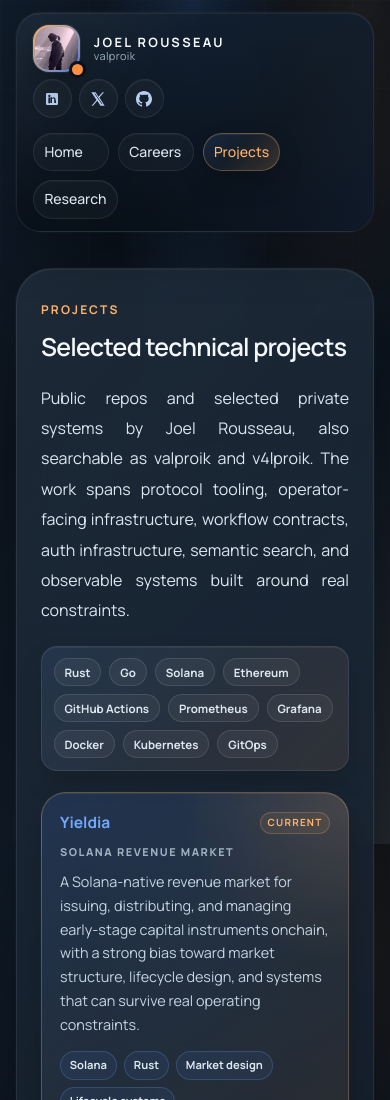
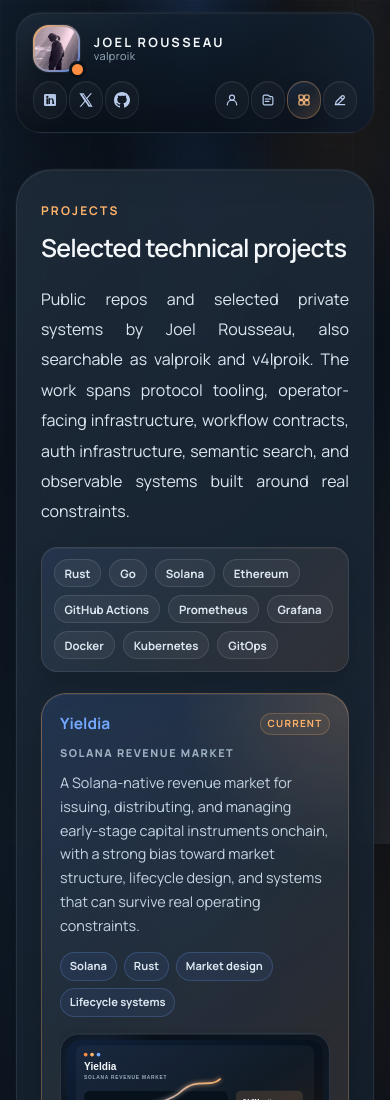
Before and after one commit to v4lproik/v4lproik.github.io, a website: page projects/index.html in a window 390 px wide. Shown: the top 1100 px of the page. Drawn offline with Linux system fonts and the light colour scheme.

Commit message:
refactor(navigation): compact mobile header

```diff
--- a/careers/index.html
+++ b/careers/index.html
@@ -37,7 +37,7 @@
       href="https://fonts.googleapis.com/css2?family=Manrope:wght@400;500;600;700;800&display=swap"
       rel="stylesheet"
     >
-    <link rel="stylesheet" href="../assets/site.css?v=20261007d">
+    <link rel="stylesheet" href="../assets/site.css?v=20261007e">
     <script type="application/ld+json">
       {
         "@context": "https://schema.org",
--- a/projects/index.html
+++ b/projects/index.html
@@ -37,7 +37,7 @@
       href="https://fonts.googleapis.com/css2?family=Manrope:wght@400;500;600;700;800&display=swap"
       rel="stylesheet"
     >
-    <link rel="stylesheet" href="../assets/site.css?v=20261007d">
+    <link rel="stylesheet" href="../assets/site.css?v=20261007e">
     <script type="application/ld+json">
       {
         "@context": "https://schema.org",
@@ -196,15 +196,43 @@
           <nav aria-label="Primary" class="site-header-nav">
             <div class="site-header-nav-row site-header-nav-row-sections">
               <a href="../index.html" class="nav-link">
+                <span class="nav-link-icon" aria-hidden="true">
+                  <svg viewBox="0 0 24 24" fill="none" stroke="currentColor" stroke-width="1.8" stroke-linecap="round" stroke-linejoin="round">
+                    <path d="M12 12.25a3.75 3.75 0 1 0 0-7.5 3.75 3.75 0 0 0 0 7.5Z"/>
+                    <path d="M5 19.25a7 7 0 0 1 14 0"/>
+                  </svg>
+                </span>
                 <span class="nav-link-label">Home</span>
               </a>
               <a href="../careers/" class="nav-link">
+                <span class="nav-link-icon" aria-hidden="true">
+                  <svg viewBox="0 0 24 24" fill="none" stroke="currentColor" stroke-width="1.8" stroke-linecap="round" stroke-linejoin="round">
+                    <path d="M4.75 6.75c0-1.1.9-2 2-2h4.7c.72 0 1.41.31 1.88.85l.34.4c.47.54 1.16.85 1.88.85h1.75c1.1 0 2 .9 2 2v8.4c0 1.1-.9 2-2 2H6.75c-1.1 0-2-.9-2-2z"/>
+                    <path d="M8 10.5h8"/>
+                    <path d="M8 14h5.5"/>
+                  </svg>
+                </span>
                 <span class="nav-link-label">Careers</span>
               </a>
               <a href="./" class="nav-link is-active" aria-current="page">
+                <span class="nav-link-icon" aria-hidden="true">
+                  <svg viewBox="0 0 24 24" fill="none" stroke="currentColor" stroke-width="1.8" stroke-linecap="round" stroke-linejoin="round">
+                    <rect x="4.5" y="4.5" width="6.5" height="6.5" rx="1.4"/>
+                    <rect x="13" y="4.5" width="6.5" height="6.5" rx="1.4"/>
+                    <rect x="4.5" y="13" width="6.5" height="6.5" rx="1.4"/>
+                    <rect x="13" y="13" width="6.5" height="6.5" rx="1.4"/>
+                  </svg>
+                </span>
                 <span class="nav-link-label">Projects</span>
               </a>
               <a href="../research/" class="nav-link">
+                <span class="nav-link-icon" aria-hidden="true">
+                  <svg viewBox="0 0 24 24" fill="none" stroke="currentColor" stroke-width="1.8" stroke-linecap="round" stroke-linejoin="round">
+                    <path d="M5.25 18.75 6 15.2a2 2 0 0 1 .54-1L14.7 6.06a2.1 2.1 0 0 1 2.98 0l.26.26a2.1 2.1 0 0 1 0 2.98l-8.15 8.15a2 2 0 0 1-1 .54z"/>
+                    <path d="M12.8 7.95 16.05 11.2"/>
+                    <path d="M5 19h14"/>
+                  </svg>
+                </span>
                 <span class="nav-link-label">Research</span>
               </a>
             </div>
--- a/styles/site.css
+++ b/styles/site.css
@@ -378,24 +378,55 @@
       height: 4.25rem;
     }
 
+    .site-header:not(.is-condensed) .site-header-inner {
+      grid-template-columns: auto minmax(0, 1fr);
+      grid-template-areas:
+        "brand brand"
+        "social pages";
+      align-items: center;
+      column-gap: 0.4rem;
+      row-gap: 0.55rem;
+    }
+
     .site-header:not(.is-condensed) .site-header-nav {
-      flex-flow: row wrap;
+      flex-flow: row nowrap;
       align-items: center;
-      gap: 0.55rem;
+      justify-self: end;
+      gap: 0.15rem;
+      width: auto;
+      margin-top: 0;
     }
 
     .site-header:not(.is-condensed) .site-header-nav-row {
       display: contents;
     }
 
-    .site-header:not(.is-condensed) .site-header-nav-row-sections .nav-link {
-      min-width: 4.75rem;
+    .site-header:not(.is-condensed) .site-header-socials {
+      align-self: center;
+      gap: 0.15rem;
     }
 
     .site-header:not(.is-condensed) .nav-link {
-      padding: 0.45rem 0.65rem;
-      gap: 0.4rem;
-      font-size: 0.875rem;
+      justify-content: center;
+      min-width: 2.1rem;
+      padding: 0.45rem;
+      gap: 0;
+    }
+
+    .site-header:not(.is-condensed) .site-header-nav .nav-link-label {
+      position: static;
+      width: auto;
+      height: auto;
+      margin: 0;
+      padding: 0;
+      overflow: hidden;
+      border: 0;
+      clip: auto;
+      clip-path: none;
+      max-width: 0;
+      white-space: nowrap;
+      opacity: 0;
+      transform: translateY(-0.1rem);
     }
 
     .site-header.is-condensed {
@@ -430,23 +461,6 @@
     .site-header.is-condensed .nav-link {
       min-width: 1.95rem;
       padding: 0.45rem;
-    }
-  }
-
-  @media (max-width: 22.5rem) {
-    .site-header:not(.is-condensed) .site-header-nav {
-      gap: 0.35rem;
-    }
-
-    .site-header:not(.is-condensed) .nav-link {
-      padding: 0.5rem 0.35rem;
-      gap: 0.25rem;
-      font-size: 0.8rem;
-    }
-
-    .site-header:not(.is-condensed) .site-header-nav-row-socials .nav-link {
-      min-width: 2.4rem;
-      justify-content: center;
     }
   }
 
```
Also changed, not shown: index.html (+1 -1 lines), research/index.html (+1 -1 lines), assets/site.css.
